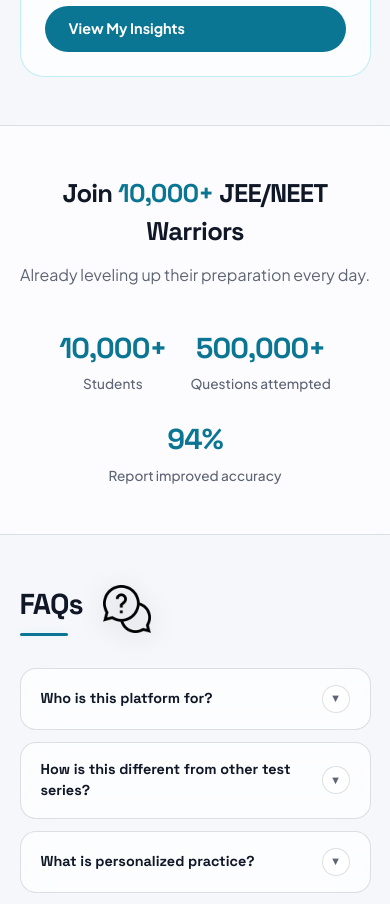
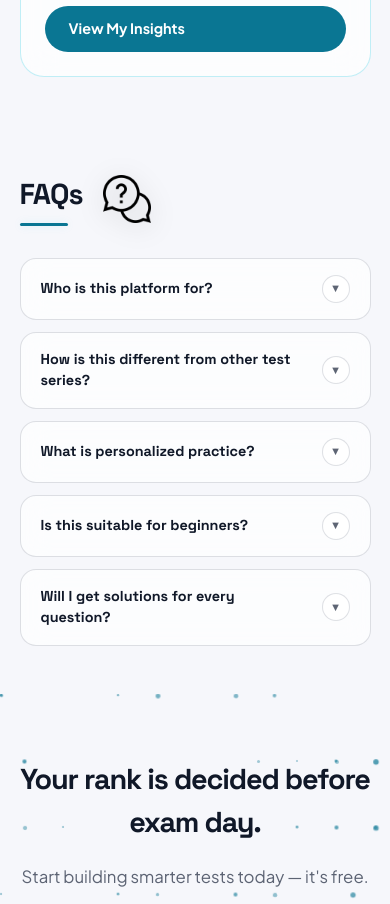
Before and after one commit to makemymock/makemymock-client, a React (Vite) app in the folder frontend/: page / in a window 390 px wide. Shown: the part 4500-5404 px from the top of the page. Built offline with nearby package versions, Linux system fonts and the light colour scheme; no server answers.

Commit message:
remove stats strip and related components from landing page

```diff
--- a/frontend/src/pages/landing/Landing.jsx
+++ b/frontend/src/pages/landing/Landing.jsx
@@ -1,4 +1,3 @@
-import { useEffect, useRef, useState } from 'react';
 import { useNavigate } from 'react-router-dom';
 import useTheme from '../../hooks/useTheme';
 import ThemeToggle from '../../components/common/ThemeToggle/ThemeToggle';
@@ -109,69 +108,11 @@ const features = [
   },
 ];
 
-// ── Stats strip ───────────────────────────────────────────────────────────────
-const stats = [
-  { value: '10,000+', label: 'Students' },
-  { value: '500,000+', label: 'Questions attempted' },
-  { value: '94%', label: 'Report improved accuracy' },
-];
-
-// ── Animated counter hook ─────────────────────────────────────────────────────
-function useCountUp(target, duration = 1200, active = false) {
-  const [display, setDisplay] = useState('0');
-  useEffect(() => {
-    if (!active) return;
-    const num = parseInt(target.replace(/\D/g, ''), 10);
-    const suffix = target.replace(/[\d,]/g, '');
-    const steps = 40;
-    const step = num / steps;
-    let current = 0;
-    let count = 0;
-    const id = setInterval(() => {
-      current += step;
-      count++;
-      if (count >= steps) {
-        setDisplay(target);
-        clearInterval(id);
-      } else {
-        setDisplay(Math.floor(current).toLocaleString() + suffix);
-      }
-    }, duration / steps);
-    return () => clearInterval(id);
-  }, [active, target, duration]);
-  return display;
-}
-
-// ── Stat item with count-up ───────────────────────────────────────────────────
-function StatItem({ value, label, active }) {
-  const display = useCountUp(value, 1200, active);
-  return (
-    <div className={styles.statItem}>
-      <span className={styles.statValue}>{display}</span>
-      <span className={styles.statLabel}>{label}</span>
-    </div>
-  );
-}
-
 // ── Main Landing component ────────────────────────────────────────────────────
 export default function Landing() {
   const { theme, toggleTheme } = useTheme();
   const navigate = useNavigate();
   const isAuthenticated = tokenStorage.isAuthenticated();
-  const statsRef = useRef(null);
-  const [statsVisible, setStatsVisible] = useState(false);
-
-  // Trigger count-up when stats section enters viewport
-  useEffect(() => {
-    const el = statsRef.current;
-    if (!el) return;
-    const obs = new IntersectionObserver(
-      ([entry]) => { if (entry.isIntersecting) setStatsVisible(true); },
-      { threshold: 0.4 },
-    );
-    obs.observe(el);
-    return () => obs.disconnect();
-  }, []);
 
   const goTo = (path) => (e) => { e.preventDefault(); navigate(path); };
   const logoSrc = theme === 'dark'
@@ -346,19 +287,6 @@ export default function Landing() {
         </div>
       </section>
 
-      {/* ── Stats strip ───────────────────────────────────────────── */}
-      <section className={styles.statsStrip} ref={statsRef}>
-        <h2 className={styles.statsHeadline}>
-          Join <span className={styles.accentPrimary}>10,000+</span> JEE/NEET Warriors
-        </h2>
-        <p className={styles.statsSub}>Already leveling up their preparation every day.</p>
-        <div className={styles.statsRow}>
-          {stats.map((s) => (
-            <StatItem key={s.label} value={s.value} label={s.label} active={statsVisible} />
-          ))}
-        </div>
-      </section>
-
       {/* ── FAQ ───────────────────────────────────────────────────── */}
       <FAQSection />
 
--- a/frontend/src/pages/landing/landing.module.css
+++ b/frontend/src/pages/landing/landing.module.css
@@ -513,62 +513,6 @@
 .showcaseCardReverse { direction: rtl; }
 .showcaseCardReverse > * { direction: ltr; }
 
-/* ── Stats strip ─────────────────────────────────────────────── */
-
-.statsStrip {
-  position: relative;
-  z-index: 1;
-  text-align: center;
-  padding: clamp(3rem, 6vw, 5rem) clamp(1rem, 5vw, 3rem);
-  border-top: 1px solid var(--color-panel-border);
-  border-bottom: 1px solid var(--color-panel-border);
-  background: var(--color-panel-bg-soft);
-  backdrop-filter: blur(8px);
-}
-
-.statsHeadline {
-  margin: 0;
-  font-family: var(--font-secondary);
-  font-size: clamp(1.6rem, 4vw, 2.4rem);
-  font-weight: 800;
-  letter-spacing: -0.03em;
-  color: var(--color-text-primary);
-}
-
-.statsSub {
-  margin: 0.75rem 0 2.5rem;
-  font-size: 1rem;
-  color: var(--color-text-muted);
-}
-
-.statsRow {
-  display: flex;
-  flex-wrap: wrap;
-  justify-content: center;
-  gap: clamp(1.5rem, 4vw, 4rem);
-}
-
-.statItem {
-  display: flex;
-  flex-direction: column;
-  align-items: center;
-  gap: 0.25rem;
-}
-
-.statValue {
-  font-family: var(--font-secondary);
-  font-size: clamp(1.8rem, 4vw, 2.8rem);
-  font-weight: 800;
-  letter-spacing: -0.03em;
-  color: var(--color-accent);
-}
-
-.statLabel {
-  font-size: 0.85rem;
-  font-weight: 500;
-  color: var(--color-text-muted);
-}
-
 /* ── Final CTA ───────────────────────────────────────────────── */
 
 .finalCta {
```
